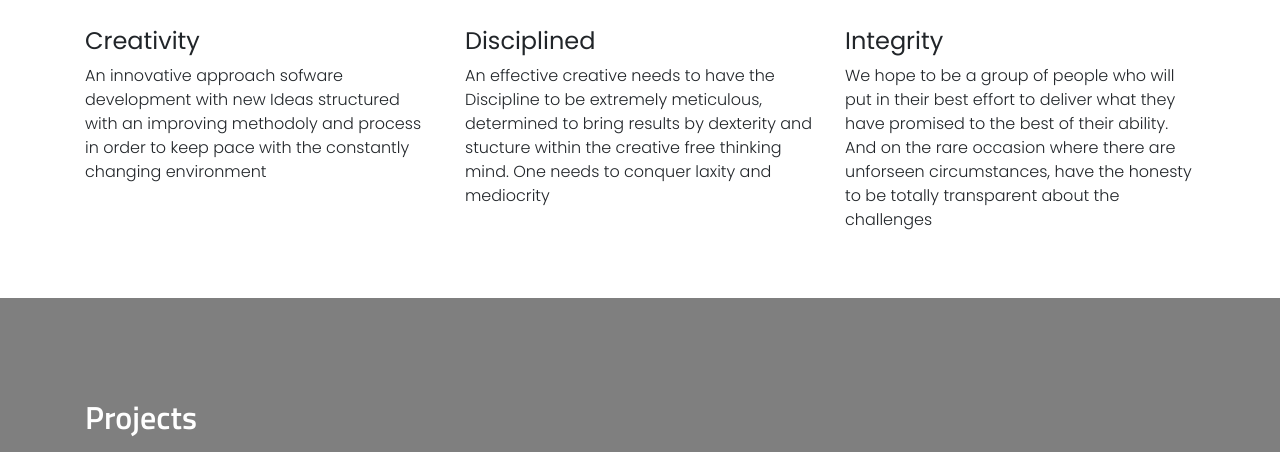
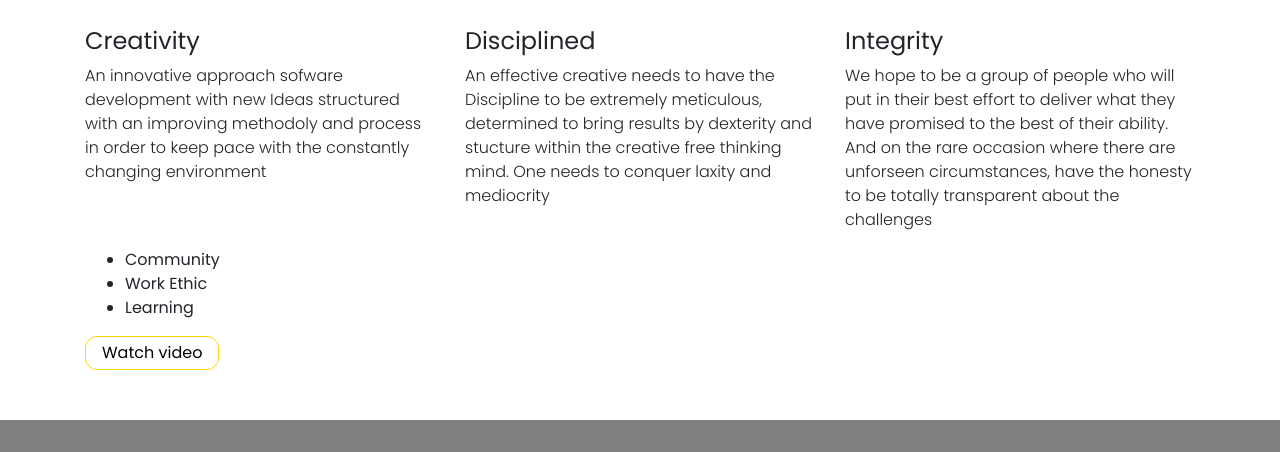
Before and after one commit to madunagu/zirite, a plain HTML site: page index.html in a window 1280 px wide. Shown: the part 1135-1587 px from the top of the page. Drawn offline with Linux system fonts and the light colour scheme.

Commit message:
added desc panel

```diff
--- a/index.html
+++ b/index.html
@@ -92,6 +92,18 @@
 					<p>We hope to be a group of people who will put in their best effort to deliver what they have
 						promised to the best of their ability. And on the rare occasion where there are unforseen
 						circumstances, have the honesty to be totally transparent about the challenges</p>
+				</div>
+				<div class="col-lg-3 detail-panel">
+					<ul>
+						<Li>Community</Li>
+						<Li>Work Ethic</Li>
+						<Li>Learning</Li>
+					</ul>
+
+					<button class="transparent my-button">
+						Watch video
+						<i class="arrow-right"></i>
+					</button>
 				</div>
 			</section>
 		</div>
```
